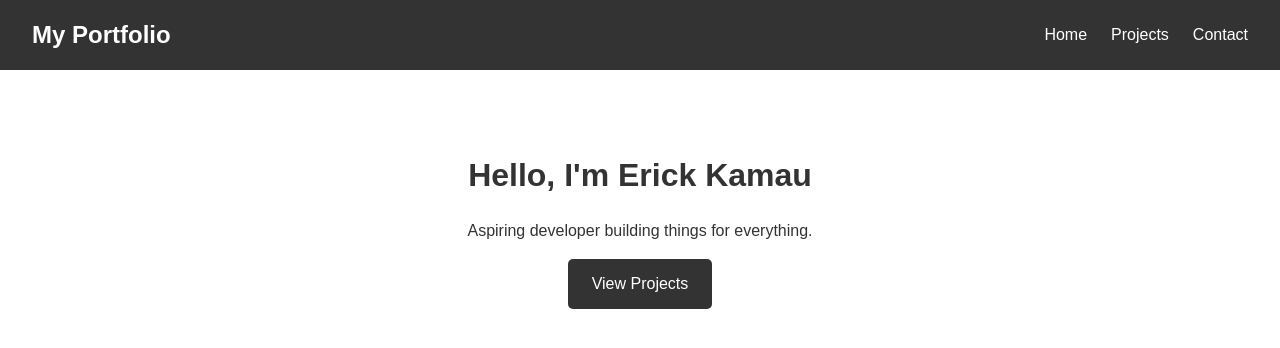
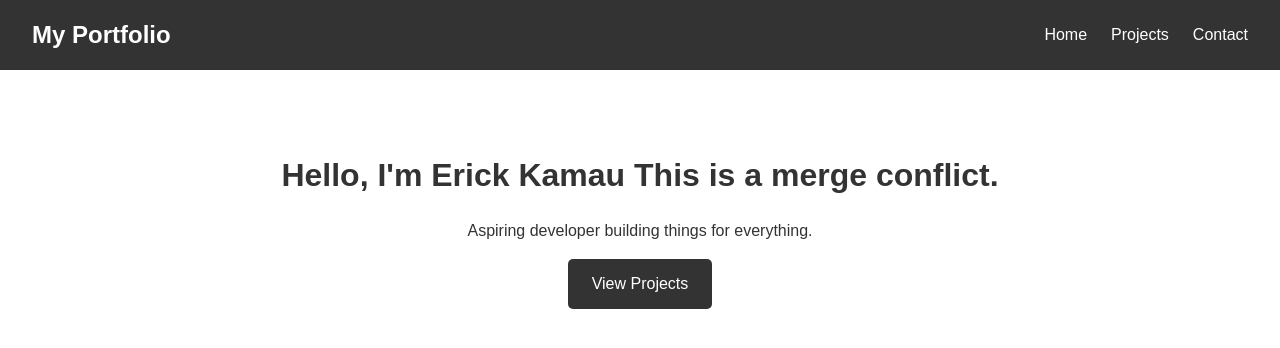
Before and after one commit to SaintUwU/personal-portfolio, a plain HTML site: page LandingPage.html in a window 1280 px wide. Drawn offline with Linux system fonts and the light colour scheme.

Commit message:
feat(conflict): add heading from branch 10

```diff
--- a/LandingPage.html
+++ b/LandingPage.html
@@ -19,7 +19,7 @@
   </header>
 
   <section class="hero">
-    <h2>Hello, I'm Erick Kamau</h2>
+    <h2>Hello, I'm Erick Kamau This is a merge conflict.</h2>
     <p>Aspiring developer building things for everything.</p>
     <a href="#projects" class="btn">View Projects</a>
   </section>
```
